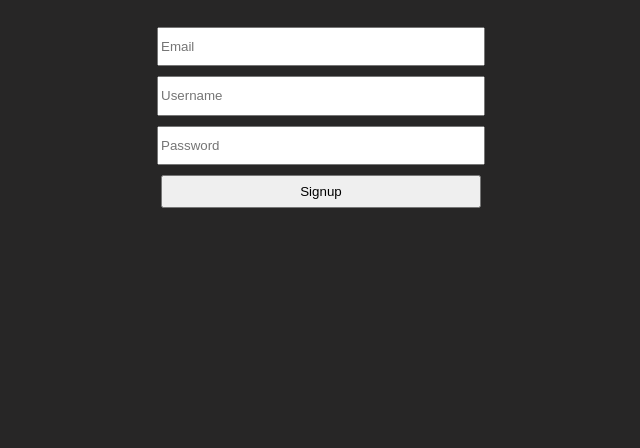
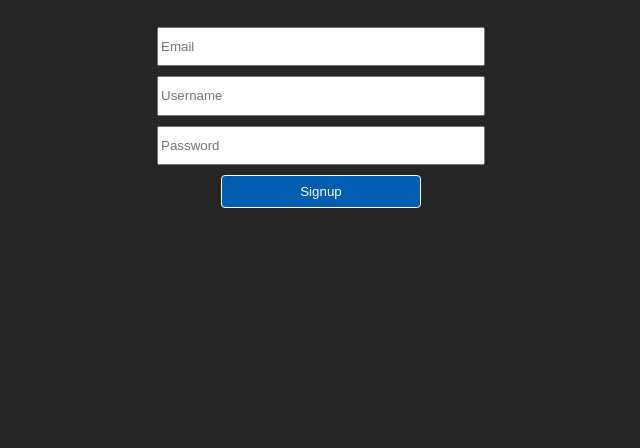
Before and after one commit to m1youb/fastapi-blog, a FastAPI app: page /signup in a window 1280 px wide. Shown: the part 228-676 px from the top of the page, without its empty margins (319-959 px from the left). Run offline with FastAPI, Linux system fonts and the light colour scheme.

Commit message:
appearance improvements

```diff
--- a/static/css/style.css
+++ b/static/css/style.css
@@ -38,6 +38,7 @@ nav {
 
 #logo {
     display: inline;
+    min-width: 500px;
 }
 
 #left-nav,
@@ -145,7 +146,7 @@ form input {
 
 .auth-form-button {
     font-family: "Inter Semi Bold", sans-serif;
-    width: min-content;
+    min-width: 200px;
     background-color: var(--clr-primary);
     color: white;
     border-radius: 4px;
--- a/templates/signup.html
+++ b/templates/signup.html
@@ -6,6 +6,6 @@
         <label for="email"></label><input id="email" placeholder="Email" type="email" autocomplete="email">
         <label for="username"></label><input id="username" placeholder="Username" autocomplete="username">
         <label for="password"></label><input id="password" placeholder="Password" type="password">
-        <input type="submit" class=".auth-form-button" id="sign-up-btn" value="Signup">
+        <input type="submit" class="auth-form-button" id="sign-up-btn" value="Signup">
     </form>
 {% endblock content %}
```
